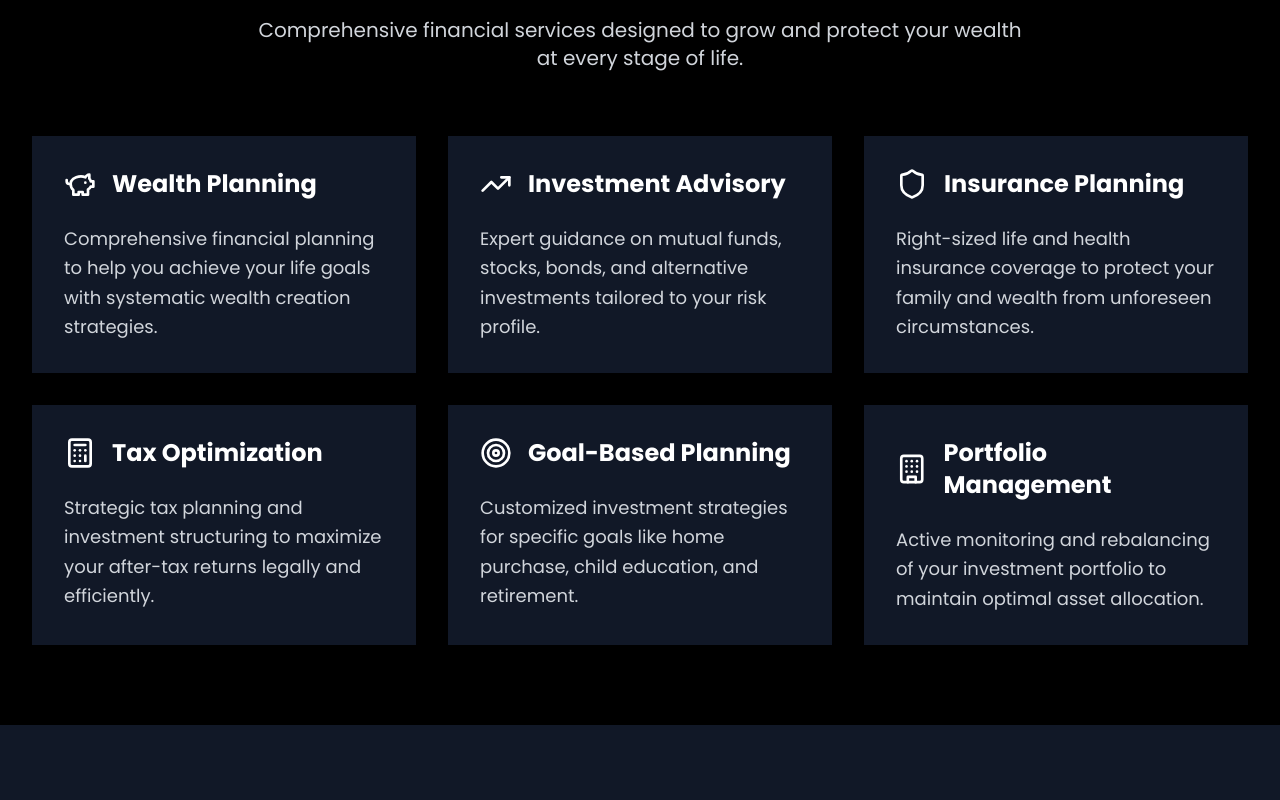
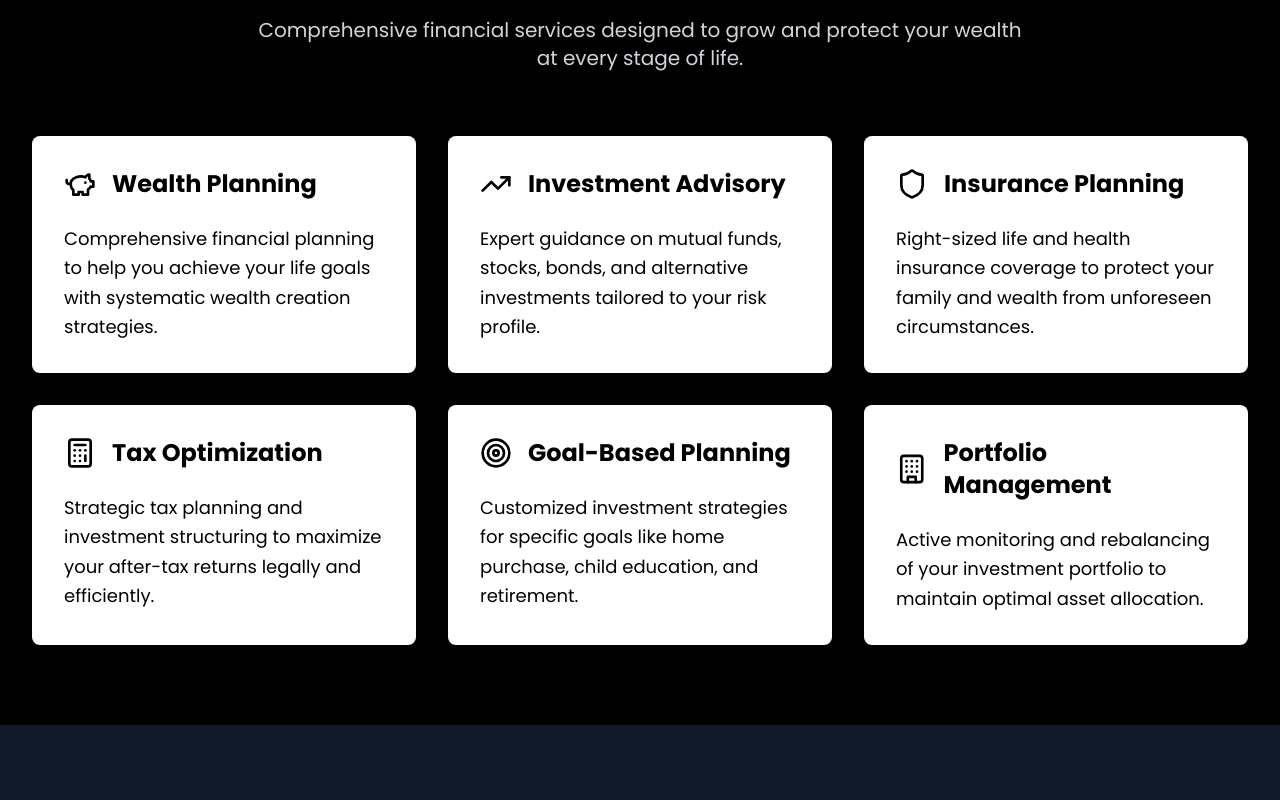
Before and after one commit to Abhishekrgadad/WealthwiseReact, a React (Vite) app in the folder Wealth/: page / in a window 1280 px wide. Shown: the part 1600-2400 px from the top of the page. Built offline with nearby package versions, Linux system fonts and the light colour scheme.

Commit message:
Updated colors in services.tsx

```diff
--- a/Wealth/src/components/sections/Services.tsx
+++ b/Wealth/src/components/sections/Services.tsx
@@ -61,13 +61,13 @@ const Services = () => {
               whileInView={{ opacity: 1, y: 0 }}
               transition={{ duration: 0.8, delay: index * 0.1 }}
               whileHover={{ scale: 1.05 }}
-              className="bg-gray-900 p-8 transition-all duration-300"
+              className="bg-white rounded-lg p-8 transition-all duration-100"
             >
               <div className="flex items-center mb-6">
-                <service.icon size={32} className="text-white mr-4" />
-                <h3 className="text-2xl font-bold text-white">{service.title}</h3>
+                <service.icon size={32} className="text-black mr-4" />
+                <h3 className="text-2xl font-bold text-black">{service.title}</h3>
               </div>
-              <p className="text-gray-300 leading-relaxed text-lg">
+              <p className="text-black leading-relaxed text-lg">
                 {service.description}
               </p>
             </motion.div>
```
